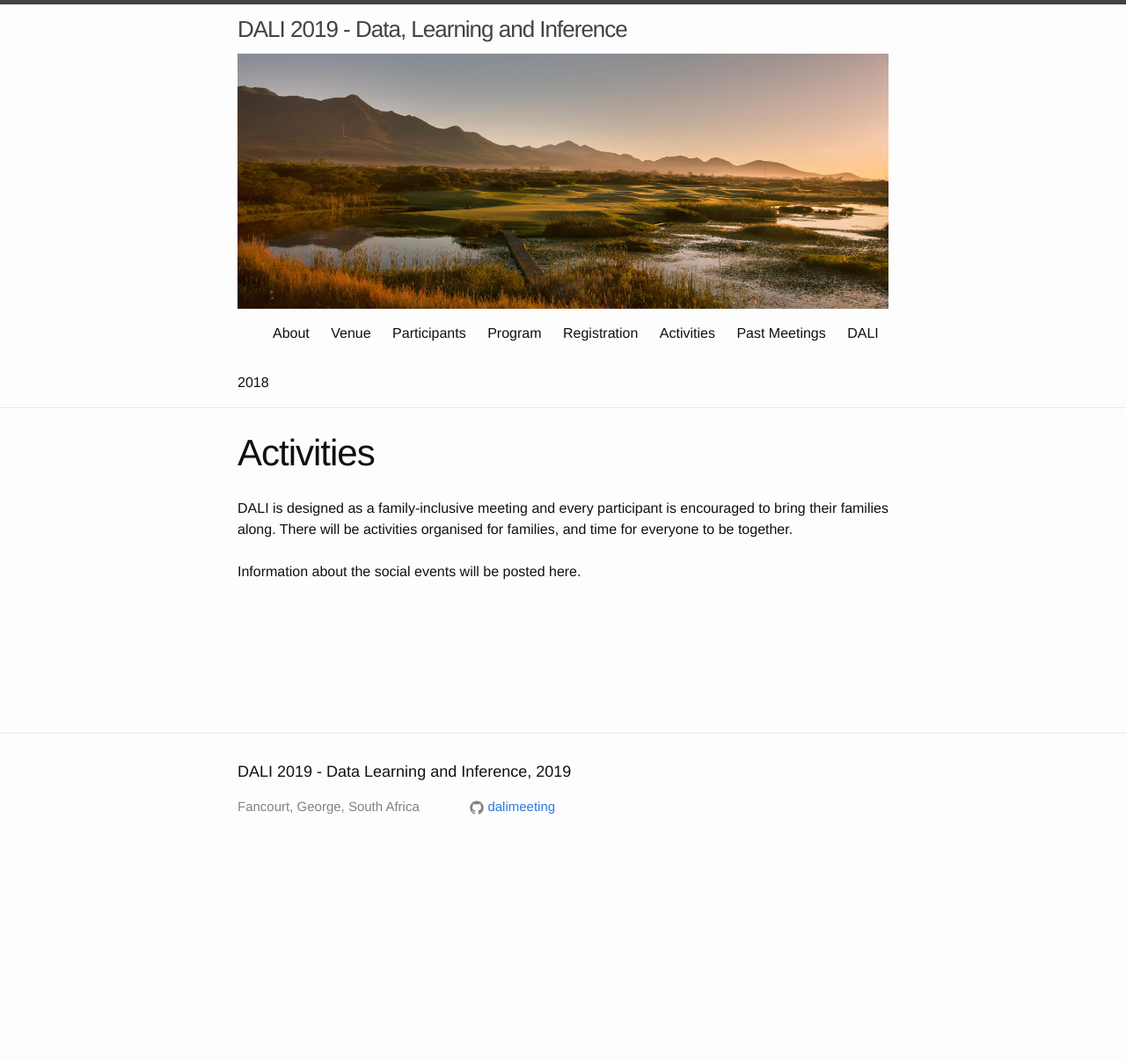
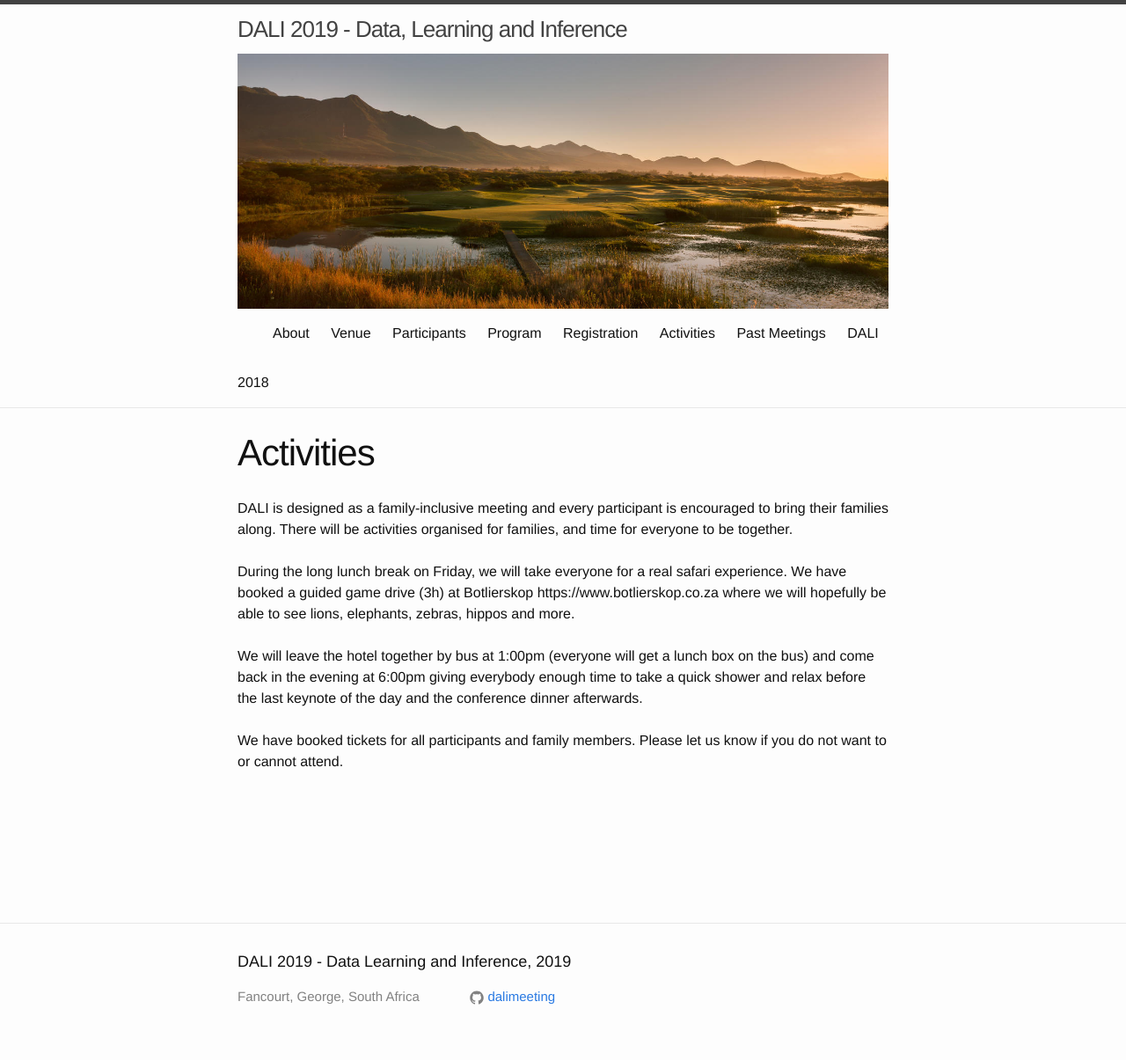
Before and after one commit to dalimeeting/dalimeeting.github.io, a Jekyll site: the page built from events.html, in a window 1280 px wide. Shown: the whole page at 88% size. Built offline with Jekyll 4.4.1, drawn with Linux system fonts in a browser that asks for light colours; before the commit the page ends 989 px from its top, so only the background shows below that.

Commit message:
Update events.html

```diff
--- a/_layouts/events.html
+++ b/_layouts/events.html
@@ -10,8 +10,18 @@ layout: page
 	   for everyone to be together.
 	   <br><br>
 
-	   Information about the social events will be posted here.
- 	</p>
+	During the long lunch break on Friday, we will take everyone for a real safari experience. We have
+	 booked a guided game drive (3h) at Botlierskop https://www.botlierskop.co.za where we will hopefully
+	 be able to see lions, elephants, zebras, hippos and more.
+	<br><br>
+
+	   We will leave the hotel together by bus at 1:00pm (everyone will get a lunch box on the bus) and
+	   come back in the evening at 6:00pm giving everybody enough time to take a quick shower and relax
+	   before the last keynote of the day and the conference dinner afterwards.
+<br><br>
+           We have booked tickets for all participants and family members. Please let us know if you do not
+	   want to or cannot attend.
+	</p>
 
 
     <br>
```
